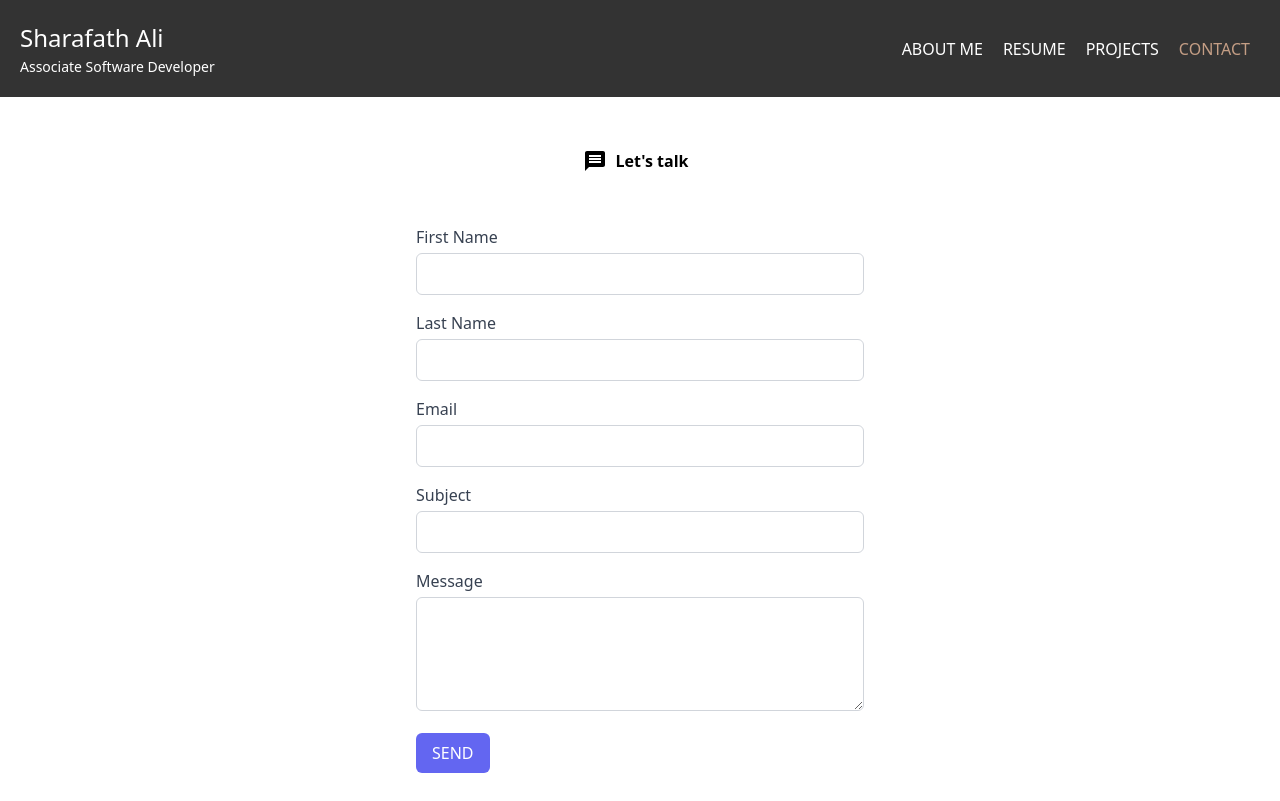
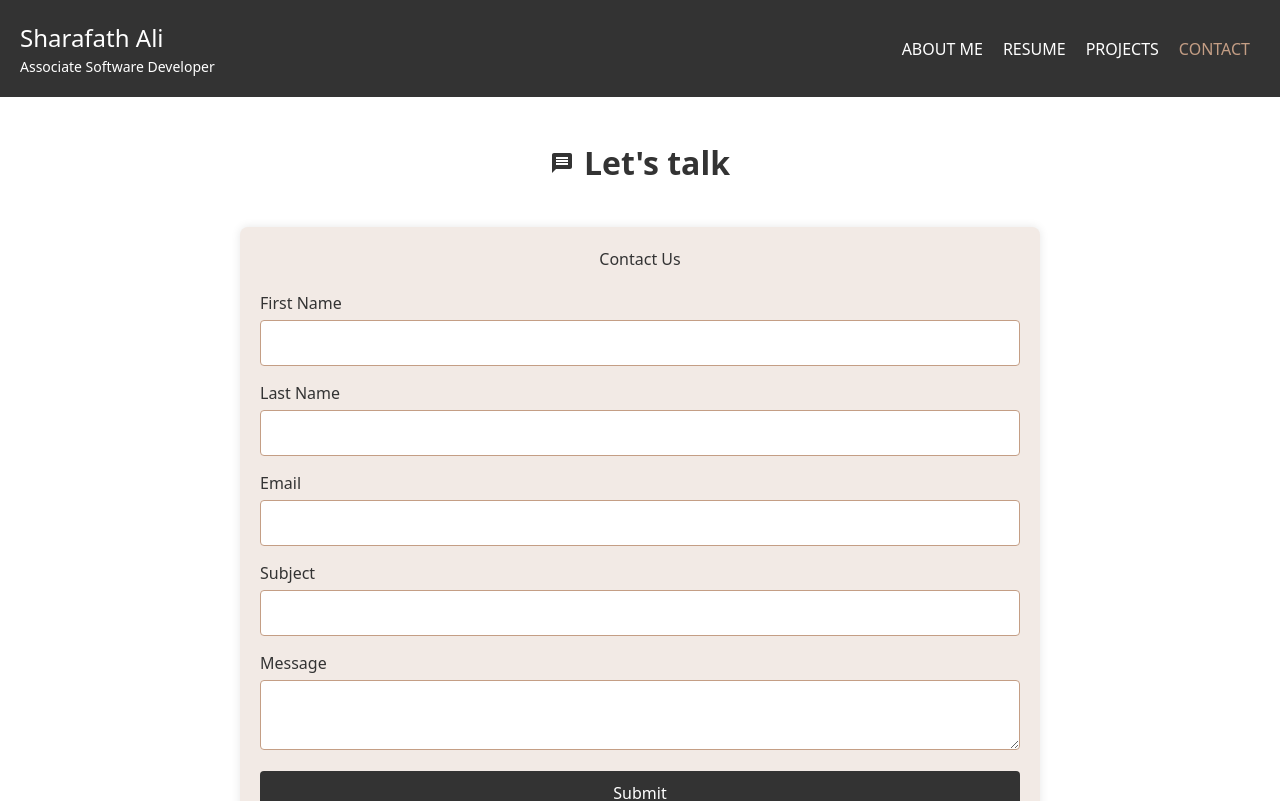
Before and after one commit to sharafath-ali/Personal-website, a React (Create React App) app: page /Contact in a window 1280 px wide. Shown: the top 801 px of the page. Built offline with nearby package versions, Linux system fonts and the light colour scheme; a web font is replaced by a local one.

Commit message:
redesined the contact page ui

```diff
--- /dev/null
+++ b/src/Css/Contact.css
@@ -0,0 +1,28 @@
+/* src/components/Contact.css */
+.contact-page {
+  min-height: 100vh;
+  display: flex;
+  flex-direction: column;
+  justify-content: center;
+  align-items: center;
+  padding: 20px;
+}
+
+.contact-header {
+  display: flex;
+  align-items: center;
+  font-size: 2rem;
+  font-weight: bold;
+  color: var(--dark-brown);
+  margin-bottom: 20px;
+}
+
+.contact-header p {
+  margin-left: 10px;
+}
+
+.contact-form-container {
+  width: 100%;
+  display: flex;
+  justify-content: center;
+}
--- /dev/null
+++ b/src/Css/ContactForm.css
@@ -0,0 +1,80 @@
+/* src/components/Contact.css */
+.contact-container {
+  max-width: 800px;
+  width: 100%;
+  margin: 20px auto;
+  padding: 20px;
+  background-color: var(--light-brown);
+  border-radius: 8px;
+  box-shadow: 0 0 10px rgba(0, 0, 0, 0.1);
+}
+
+.contact-container h2 {
+  margin-bottom: 20px;
+  text-align: center;
+  color: var(--dark-brown);
+}
+
+.contact-form {
+  display: flex;
+  flex-direction: column;
+  max-width: 900px;
+}
+
+.form-group {
+  margin-bottom: 15px;
+}
+
+.form-group label {
+  margin-bottom: 5px;
+  display: block;
+  color: var(--dark-brown);
+}
+
+.form-group input,
+.form-group textarea {
+  width: 100%;
+  padding: 10px;
+  border: 1px solid var(--medium-brown);
+  border-radius: 4px;
+}
+
+.form-group input.error,
+.form-group textarea.error {
+  border-color: red;
+}
+
+.error-text {
+  color: red;
+  font-size: 12px;
+  margin-top: 5px;
+}
+
+.contact-form button {
+  padding: 10px;
+  background-color: var(--dark-brown);
+  color: var(--white);
+  border: none;
+  border-radius: 4px;
+  cursor: pointer;
+}
+
+.contact-form button:hover {
+  background-color: var(--medium-brown);
+}
+
+@media (max-width: 768px) {
+  .contact-container {
+    margin: 10px;
+    padding: 10px;
+  }
+
+  .contact-container h2 {
+    font-size: 20px;
+  }
+
+  .form-group input,
+  .form-group textarea {
+    font-size: 14px;
+  }
+}
--- a/src/components/Contact.jsx
+++ b/src/components/Contact.jsx
@@ -2,19 +2,20 @@ import React from "react";
 import Form from "./ContactForm";
 import MessageIcon from "@mui/icons-material/Message";
 import ConnectWithoutContactIcon from "@mui/icons-material/ConnectWithoutContact";
+import "../Css/Contact.css";
 
-function Contact() {
+const Contact = () => {
   return (
-    <div className="h-dvh">
-      <div className="h-32 flex justify-center items-center font-black">
+    <div className="contact-page">
+      <div className="contact-header">
         <MessageIcon />
-        <p className="px-2">Let's talk</p>{" "}
+        <p>Let's talk</p>
       </div>
-      <div className="flex justify-center">
+      <div className="contact-form-container">
         <Form />
       </div>
     </div>
   );
-}
+};
 
 export default Contact;
--- a/src/components/ContactForm.jsx
+++ b/src/components/ContactForm.jsx
@@ -1,8 +1,9 @@
 import React, { useState } from "react";
 import { formValidation } from "../Utils/formValidation";
 import axios from "axios";
+import "../Css/ContactForm.css";
 
-function ContactForm() {
+function ContactFormaa() {
   const [formData, setFormData] = useState({
     firstName: "",
     lastName: "",
@@ -150,4 +151,143 @@ function ContactForm() {
   );
 }
 
-export default ContactForm;
+const Contact = () => {
+  const [formData, setFormData] = useState({
+    firstName: "",
+    lastName: "",
+    email: "",
+    subject: "",
+    message: "",
+  });
+
+  const [error, setError] = useState({
+    firstName: "",
+    lastName: "",
+    email: "",
+    subject: "",
+    message: "",
+  });
+
+  const handleChange = (e) => {
+    const { name, value } = e.target;
+    setFormData((prevState) => ({
+      ...prevState,
+      [name]: value,
+    }));
+  };
+
+  const onSaveClick = async (e) => {
+    e.preventDefault();
+    const validOrNot = formValidation(formData);
+
+    if (validOrNot) {
+      setError(validOrNot);
+    } else {
+      setError({
+        firstName: "",
+        lastName: "",
+        email: "",
+        subject: "",
+        message: "",
+      });
+      try {
+        const response = await axios.post(
+          "https://formspree.io/f/xjvnzdjp",
+          formData
+        );
+        if (response?.status === 200) {
+          setFormData({
+            firstName: "",
+            lastName: "",
+            email: "",
+            subject: "",
+            message: "",
+          });
+        }
+      } catch (error) {
+        console.log(error);
+      }
+    }
+  };
+
+  const formValidation = (formData) => {
+    const errors = {};
+    if (!formData.firstName) errors.firstName = "First Name is required";
+    if (!formData.lastName) errors.lastName = "Last Name is required";
+    if (!formData.email) errors.email = "Email is required";
+    if (!formData.subject) errors.subject = "Subject is required";
+    if (!formData.message) errors.message = "Message is required";
+    return Object.keys(errors).length ? errors : null;
+  };
+
+  return (
+    <div className="contact-container">
+      <h2>Contact Us</h2>
+      <form onSubmit={onSaveClick} className="contact-form">
+        <div className="form-group">
+          <label htmlFor="firstName">First Name</label>
+          <input
+            type="text"
+            name="firstName"
+            value={formData.firstName}
+            onChange={handleChange}
+            className={error.firstName ? "error" : ""}
+          />
+          {error.firstName && (
+            <span className="error-text">{error.firstName}</span>
+          )}
+        </div>
+        <div className="form-group">
+          <label htmlFor="lastName">Last Name</label>
+          <input
+            type="text"
+            name="lastName"
+            value={formData.lastName}
+            onChange={handleChange}
+            className={error.lastName ? "error" : ""}
+          />
+          {error.lastName && (
+            <span className="error-text">{error.lastName}</span>
+          )}
+        </div>
+        <div className="form-group">
+          <label htmlFor="email">Email</label>
+          <input
+            type="email"
+            name="email"
+            value={formData.email}
+            onChange={handleChange}
+            className={error.email ? "error" : ""}
+          />
+          {error.email && <span className="error-text">{error.email}</span>}
+        </div>
+        <div className="form-group">
+          <label htmlFor="subject">Subject</label>
+          <input
+            type="text"
+            name="subject"
+            value={formData.subject}
+            onChange={handleChange}
+            className={error.subject ? "error" : ""}
+          />
+          {error.subject && <span className="error-text">{error.subject}</span>}
+        </div>
+        <div className="form-group">
+          <label htmlFor="message">Message</label>
+          <textarea
+            name="message"
+            value={formData.message}
+            onChange={handleChange}
+            className={error.message ? "error" : ""}
+          ></textarea>
+          {error.message && <span className="error-text">{error.message}</span>}
+        </div>
+        <button type="submit">Submit</button>
+      </form>
+    </div>
+  );
+};
+
+export default Contact;
+
+// export default ContactForm;
```
